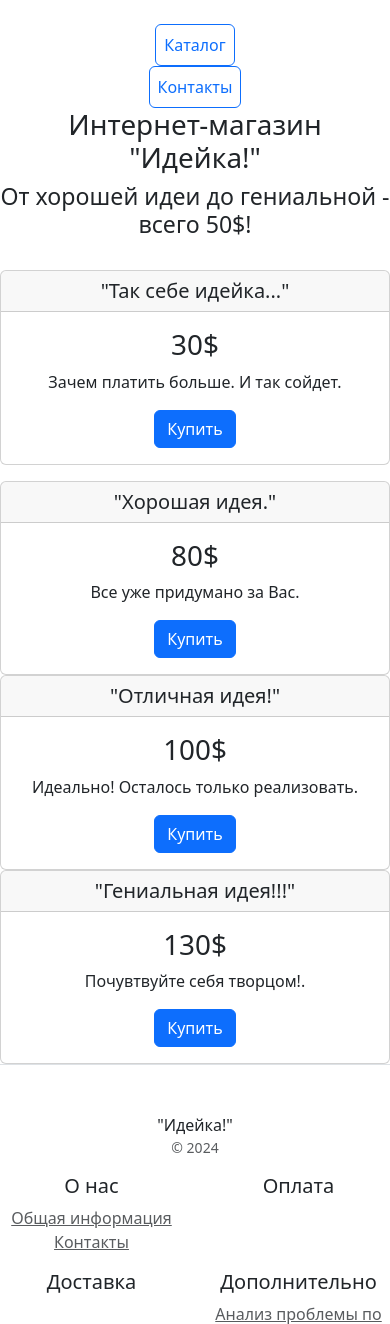
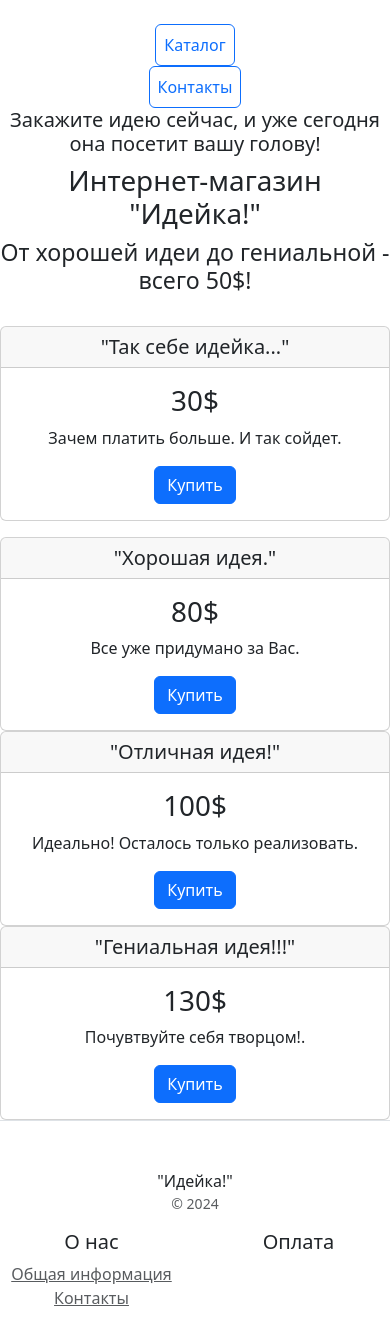
Before and after one commit to dyadyasawa/course_6_homeworks, a Django app: page / in a window 390 px wide. Shown: the top 1324 px of the page. Run offline with Django 5.2, Linux system fonts and the light colour scheme.

Commit message:
Добавления в шаблоны.

```diff
--- a/catalog/templates/catalog_app/contact.html
+++ b/catalog/templates/catalog_app/contact.html
@@ -2,7 +2,7 @@
 <html lang="en">
 <head>
     <meta charset="UTF-8">
-    <title>Title</title>
+    <title>Контакты</title>
 </head>
 <body>
 
--- a/catalog/templates/catalog_app/home.html
+++ b/catalog/templates/catalog_app/home.html
@@ -14,6 +14,12 @@
         </div>
         <div class="col-sm-1">
             <a class="p-2 btn btn-outline-primary" href="/contacts/">Контакты</a>
+        </div>
+        <div class="col-sm-7">
+
+        </div>
+        <div class="col-sm-3">
+            <h5>Закажите идею сейчас, и уже сегодня она посетит вашу голову!</h5>
         </div>
                 <h1>Интернет-магазин "Идейка!"</h1>
                 <h3>От хорошей идеи до гениальной - всего 50$!</h3>
```
